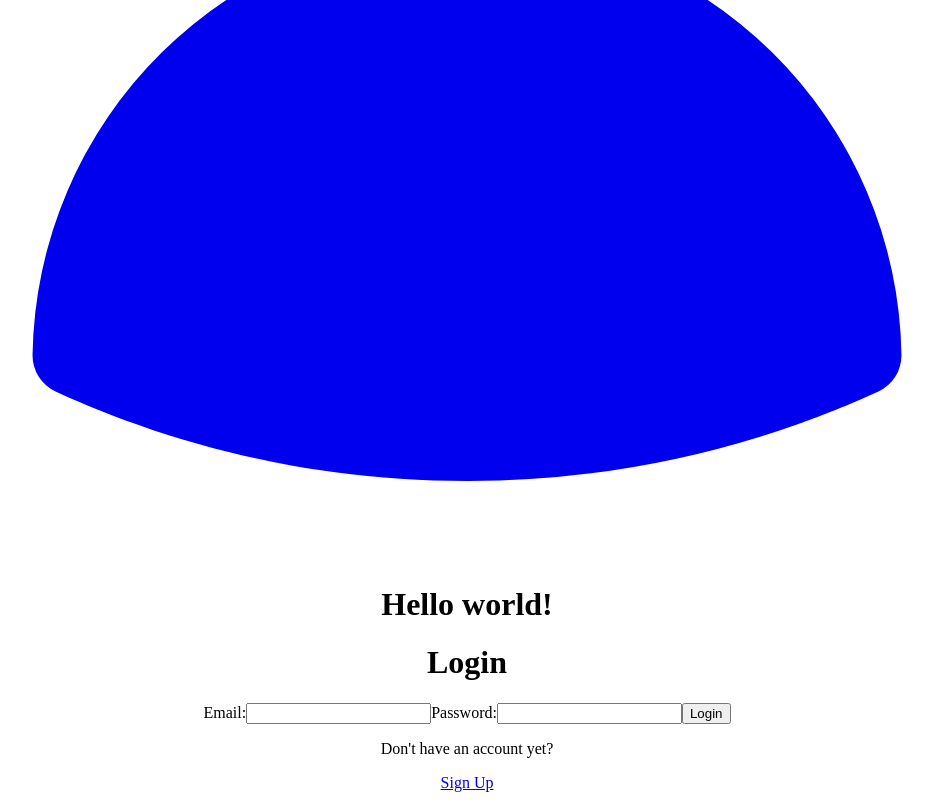
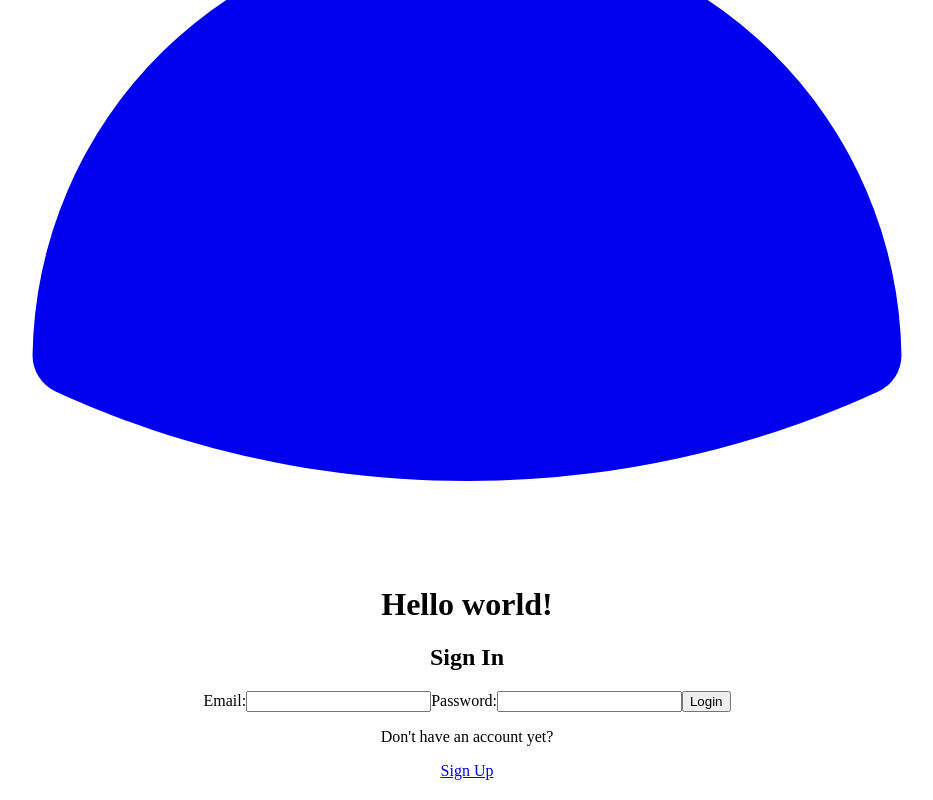
Before and after one commit to HerculesHazem/ironBnB-client, a React (Create React App) app: page /login in a window 1280 px wide. Shown: the part 3401-4201 px from the top of the page, without its empty margins (173-1106 px from the left). Built offline with nearby package versions, Linux system fonts and the light colour scheme; no server answers.

Commit message:
deletet homepage banch

```diff
--- a/package.json
+++ b/package.json
@@ -2,6 +2,7 @@
   "version": "0.1.0",
   "private": true,
   "dependencies": {
+    "@fortawesome/react-fontawesome": "^0.2.2",
     "axios": "^1.7.2",
     "react": "^18.3.1",
     "react-dom": "^18.3.1",
--- a/src/pages/LoginPage/LoginPage.jsx
+++ b/src/pages/LoginPage/LoginPage.jsx
@@ -45,12 +45,17 @@ function LoginPage() {
   };
 
   return (
+    <div>
       <div className="LoginPage">
-      <h1>Login</h1>
-
         <form onSubmit={handleLoginSubmit}>
+          <h2 className="title">Sign In</h2>
           <label>Email:</label>
-        <input type="email" name="email" value={email} onChange={handleEmail} />
+          <input
+            type="email"
+            name="email"
+            value={email}
+            onChange={handleEmail}
+          />
 
           <label>Password:</label>
           <input
@@ -67,6 +72,7 @@ function LoginPage() {
         <p>Don't have an account yet?</p>
         <Link to={"/signup"}> Sign Up</Link>
       </div>
+    </div>
   );
 }
 
```
Also changed, not shown: 1 other file (tests, documents, lock files or other folders). Lines whose indentation alone changed are shown as unchanged.
